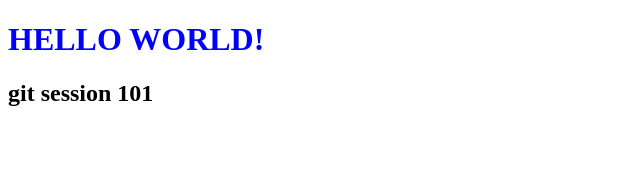
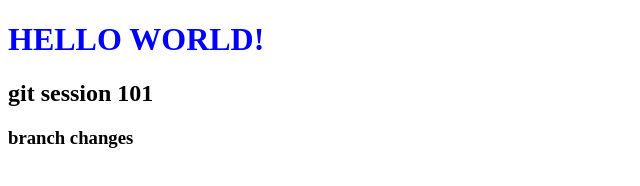
Before and after one commit to muhammadirtiza-creator/project_name, a plain HTML site: page index.html in a window 1280 px wide. Shown: the whole page, without its empty margins (0-640 px from the left). Drawn offline with Linux system fonts and the light colour scheme.

Commit message:
branch addition

```diff
--- a/index.html
+++ b/index.html
@@ -8,6 +8,7 @@
 <body>
     <h1 style="color: blue;">HELLO WORLD!</h1>
         <h2>git session 101</h2>
+        <h3>branch changes</h3>
 
 </body>
 </html>
```
